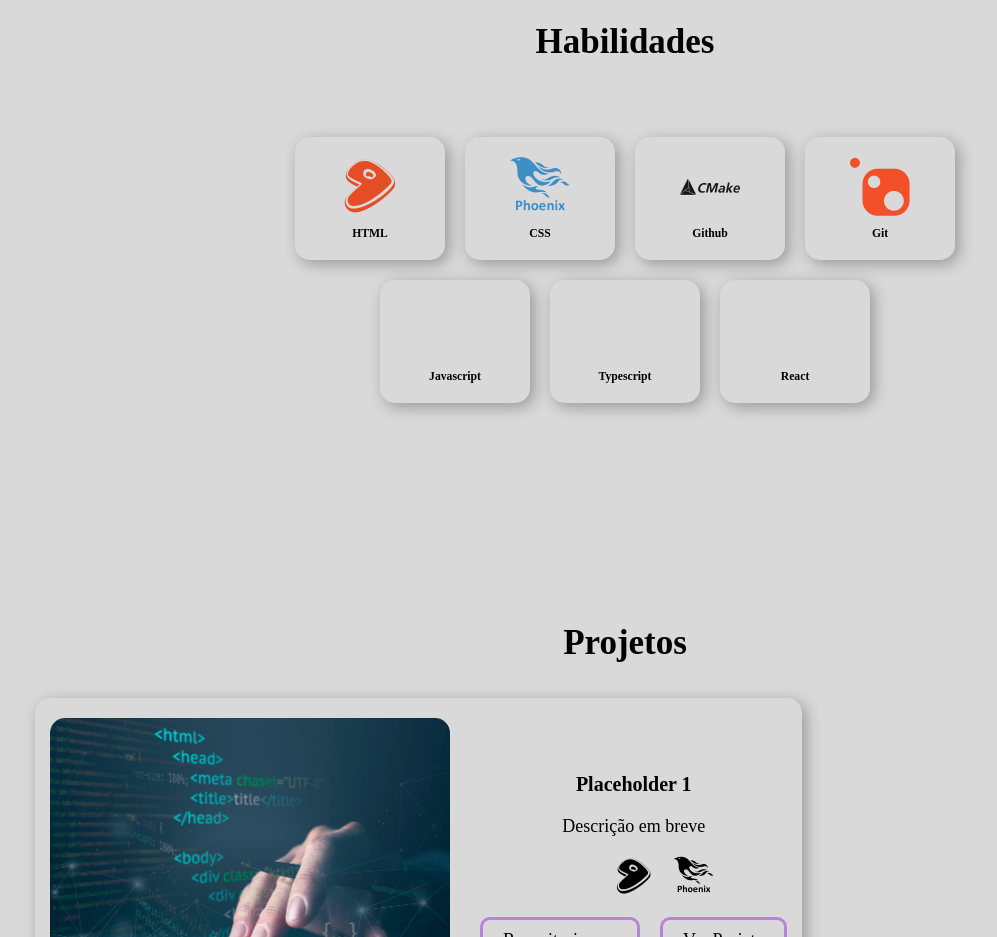
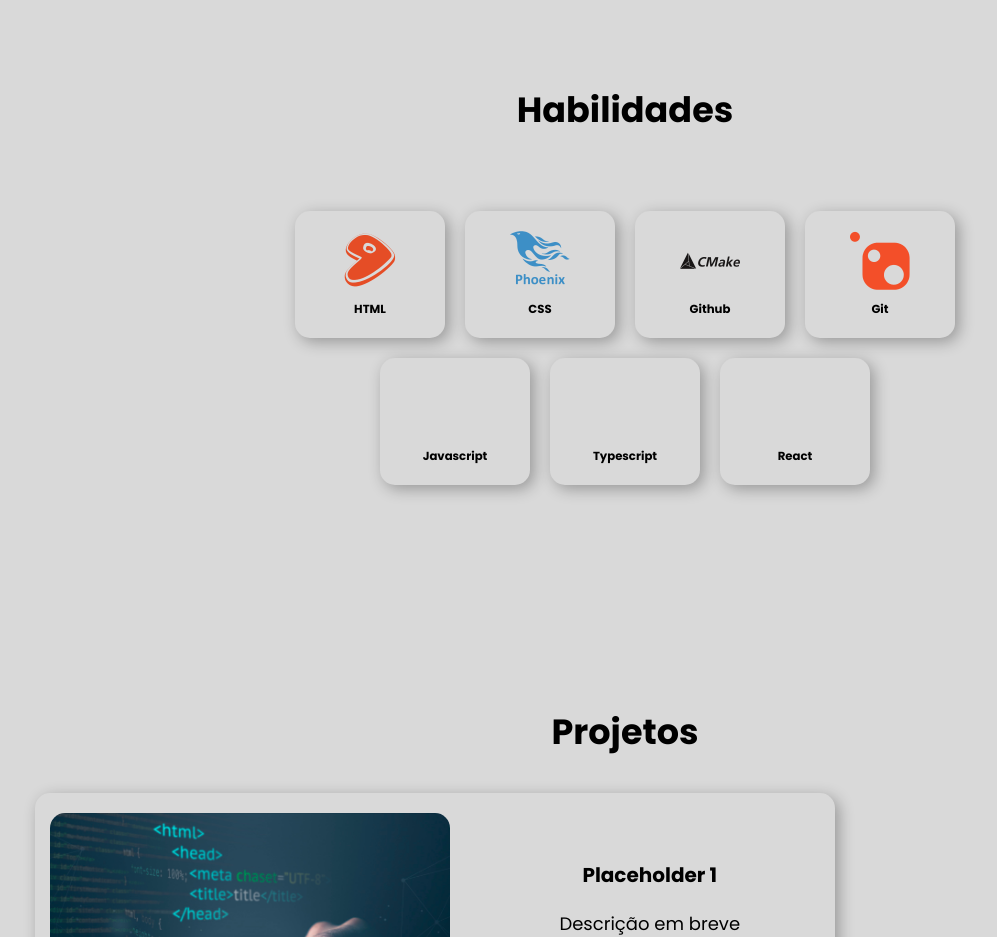
Before and after one commit to paulo-tavaresx/portfolio, a React (Vite) app: page / in a window 1280 px wide. Shown: the part 1200-2137 px from the top of the page, without its empty margins (15-1012 px from the left). Built offline with nearby package versions, Linux system fonts and the light colour scheme.

Commit message:
add font

```diff
--- a/index.html
+++ b/index.html
@@ -4,6 +4,12 @@
     <meta charset="UTF-8" />
     <link rel="icon" type="image/svg+xml" href="/vite.svg" />
     <meta name="viewport" content="width=device-width, initial-scale=1.0" />
+    <link rel="preconnect" href="https://fonts.googleapis.com" />
+    <link rel="preconnect" href="https://fonts.gstatic.com" crossorigin />
+    <link
+      href="https://fonts.googleapis.com/css2?family=Poppins:wght@400;600;700;800;900&display=swap"
+      rel="stylesheet"
+    />
     <title>Portfólio</title>
   </head>
   <body>
--- a/src/main.tsx
+++ b/src/main.tsx
@@ -24,6 +24,7 @@
   }
   body {
     min-height: 100vh;
+    font-family: 'Poppins', sans-serif;
     color:var(--main-font-color)
   }
 
```
